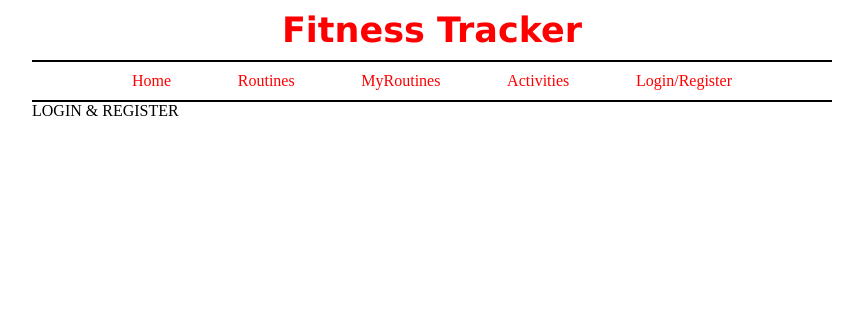
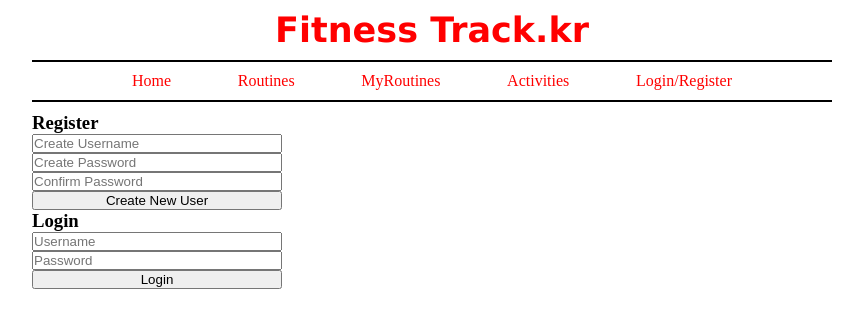
Before and after one commit to rallred84/FitnessTrackerFrontend, a React (Vite) app: page /login in a window 1280 px wide. Shown: the top 328 px of the page, without its empty margins (208-1071 px from the left). Built offline with nearby package versions, Linux system fonts and the light colour scheme.

Commit message:
Setup basic functionality for login and registration

```diff
--- /dev/null
+++ b/src/api/index.jsx
@@ -0,0 +1,97 @@
+const BASE_URL = 'http://fitnesstrac-kr.herokuapp.com/api';
+
+// USERS
+//POST/users/register
+export async function registerUser(username, password) {
+  try {
+    const response = await fetch(`${BASE_URL}/users/register`, {
+      method: 'POST',
+      headers: {
+        'Content-Type': 'application/json',
+      },
+      body: JSON.stringify({
+        username,
+        password,
+      }),
+    });
+    const result = await response.json();
+    // As written below you can log your result
+    // to check what data came back from the above code.
+    console.log(result);
+    return result;
+  } catch (err) {
+    console.error(err);
+  }
+}
+
+//POST/users/login
+export async function loginUser(username, password) {
+  try {
+    const response = await fetch(`${BASE_URL}/users/login`, {
+      method: 'POST',
+      headers: {
+        'Content-Type': 'application/json',
+      },
+      body: JSON.stringify({
+        username,
+        password,
+      }),
+    });
+    const result = await response.json();
+    console.log(result);
+    return result;
+  } catch (err) {
+    console.error(err);
+  }
+}
+
+//GET/users/me
+export async function fetchMyProfile(token) {
+  try {
+    const response = await fetch(`${BASE_URL}/users/me`, {
+      headers: {
+        'Content-Type': 'application/json',
+        Authorization: `Bearer ${token}`,
+      },
+    });
+    const result = await response.json();
+    console.log(result);
+    return result;
+  } catch (err) {
+    console.error(err);
+  }
+}
+
+//GET/users/:username/routines
+//(Gets public routines of any user)
+
+export async function seeUserPublicRoutines(token, usernameOfSearch) {
+  try {
+    const response = await fetch(
+      `${BASE_URL}/users/${usernameOfSearch}/routines`,
+      {
+        headers: {
+          'Content-Type': 'application/json',
+          Authorization: `Bearer ${token}`,
+        },
+      }
+    );
+    const result = await response.json();
+    console.log(result);
+    return result;
+  } catch (err) {
+    console.error(err);
+  }
+}
+
+//ROUTINES
+//GET/routines
+export async function getAllRoutines() {
+  try {
+    const response = await fetch(`${BASE_URL}/routines`);
+    const data = await response.json();
+    return data;
+  } catch (error) {
+    console.error(err);
+  }
+}
--- a/src/components/header/header.jsx
+++ b/src/components/header/header.jsx
@@ -3,7 +3,7 @@ import './header.css';
 const Header = () => {
   return (
     <div id="header">
-      <h1 id="company-name">Fitness Tracker</h1>
+      <h1 id="company-name">Fitness Track.kr</h1>
     </div>
   );
 };
--- /dev/null
+++ b/src/components/login/login.css
@@ -0,0 +1,6 @@
+#register-form,
+#login-form {
+  display: flex;
+  flex-direction: column;
+  width: 250px;
+}
--- a/src/components/login/login.jsx
+++ b/src/components/login/login.jsx
@@ -1,5 +1,104 @@
+import { useState } from 'react';
+import './login.css';
+import { registerUser, loginUser } from '../../api';
+import { useOutletContext } from 'react-router';
+
 const Login = () => {
-  return <div>LOGIN & REGISTER</div>;
+  const [registerUsername, setRegisterUsername] = useState('');
+  const [registerPassword, setRegisterPassword] = useState('');
+  const [registerPasswordConfirm, setRegisterPasswordConfirm] = useState('');
+  const [registerFormError, setRegisterFormError] = useState();
+  const { myProfile, setToken } = useOutletContext();
+
+  const [loginUsername, setLoginUsername] = useState('');
+  const [loginPassword, setLoginPassword] = useState('');
+  const [loginFormError, setLoginFormError] = useState();
+
+  async function handleRegister(e) {
+    e.preventDefault();
+    console.log(
+      `Username ${registerUsername}, Password ${registerPassword} PasswordConfirm ${registerPasswordConfirm}`
+    );
+
+    if (registerPassword !== registerPasswordConfirm) {
+      setRegisterFormError('Passwords Do Not Match');
+      return;
+    }
+    if (registerPassword.length < 8) {
+      setRegisterFormError('Password must be 8 or more characters long');
+      return;
+    }
+
+    const newUser = await registerUser(registerUsername, registerPassword);
+    if (!newUser.user) {
+      setRegisterFormError(newUser.error);
+    }
+
+    console.log(newUser);
+    localStorage.setItem('token', newUser.token);
+    setToken(newUser.token);
+  }
+
+  async function handleLogin(e) {
+    e.preventDefault();
+    const loggedInUser = await loginUser(loginUsername, loginPassword);
+    if (!loggedInUser.user) {
+      setLoginFormError(loggedInUser.error);
+      return;
+    }
+    console.log(loggedInUser);
+    localStorage.setItem('token', loggedInUser.token);
+    setToken(loggedInUser.token);
+  }
+
+  console.log(myProfile);
+
+  return (
+    <>
+      <h3>Register</h3>
+      <form id="register-form" onSubmit={handleRegister}>
+        <input
+          placeholder="Create Username"
+          type="text"
+          value={registerUsername}
+          onChange={(e) => setRegisterUsername(e.target.value)}
+        />
+        <input
+          placeholder="Create Password"
+          type="password"
+          value={registerPassword}
+          onChange={(e) => setRegisterPassword(e.target.value)}
+        />
+        <input
+          placeholder="Confirm Password"
+          type="password"
+          value={registerPasswordConfirm}
+          onChange={(e) => setRegisterPasswordConfirm(e.target.value)}
+        />
+        <button type="submit">Create New User</button>
+        {registerFormError}
+      </form>
+
+      <h3>Login</h3>
+      <form id="login-form" onSubmit={handleLogin}>
+        <input
+          placeholder="Username"
+          type="text"
+          value={loginUsername}
+          onChange={(e) => setLoginUsername(e.target.value)}
+        />
+        <input
+          placeholder="Password"
+          type="password"
+          value={loginPassword}
+          onChange={(e) => setLoginPassword(e.target.value)}
+        />
+        <button type="submit">Login</button>
+        {loginFormError}
+      </form>
+      <p>{myProfile.id && `Logged in as ${myProfile.username}`}</p>
+    </>
+  );
 };
 
 export default Login;
--- a/src/components/routines/routines.jsx
+++ b/src/components/routines/routines.jsx
@@ -1,5 +1,25 @@
+import { useEffect, useState } from 'react';
+import { getAllRoutines } from '../../api';
+
 const Routines = () => {
-  return <div>ROUTINES</div>;
+  const [allRoutines, setAllRoutines] = useState([]);
+
+  useEffect(() => {
+    (async () => {
+      const allRoutines = await getAllRoutines();
+      setAllRoutines(allRoutines);
+      console.log(allRoutines[0]);
+    })();
+  }, []);
+
+  return (
+    <>
+      <h4>Returning {allRoutines.length} routines...</h4>
+      {allRoutines.map((routine) => {
+        return <p key={routine.id}>{routine.name}</p>;
+      })}
+    </>
+  );
 };
 
 export default Routines;
--- a/src/index.css
+++ b/src/index.css
@@ -8,10 +8,17 @@
   display: flex;
   flex-direction: column;
   align-items: center;
+  height: 100vh;
 }
 
 #root > div {
   width: 800px;
+}
+
+#main {
+  flex: 1 0;
+  overflow: auto;
+  margin-top: 10px;
 }
 
 a {
--- a/src/routes/root.jsx
+++ b/src/routes/root.jsx
@@ -1,16 +1,41 @@
-import { useState } from 'react';
-import Header from '../components/Header/Header';
+import { useEffect, useState } from 'react';
+import Header from '../components/header/header';
 import Nav from '../components/nav/nav';
 import { Outlet } from 'react-router-dom';
+import { fetchMyProfile } from '../api';
 
 function Root() {
-  const [count, setCount] = useState(0);
+  const [token, setToken] = useState('');
+  const [myProfile, setMyProfile] = useState({});
+
+  useEffect(() => {
+    //If Token exists in local storage, set it to state
+    if (localStorage.getItem('token')) {
+      setToken(localStorage.getItem('token'));
+    }
+    //If there is a token value, fetch user profile and save to state
+    if (token !== '') {
+      (async () => {
+        const profileValues = await fetchMyProfile(token);
+        setMyProfile(profileValues);
+      })();
+    }
+  }, [token]);
 
   return (
     <>
       <Header />
       <Nav />
-      <Outlet />
+      <div id="main">
+        <Outlet
+          context={{
+            token,
+            setToken,
+            myProfile,
+            setMyProfile,
+          }}
+        />
+      </div>
     </>
   );
 }
```
